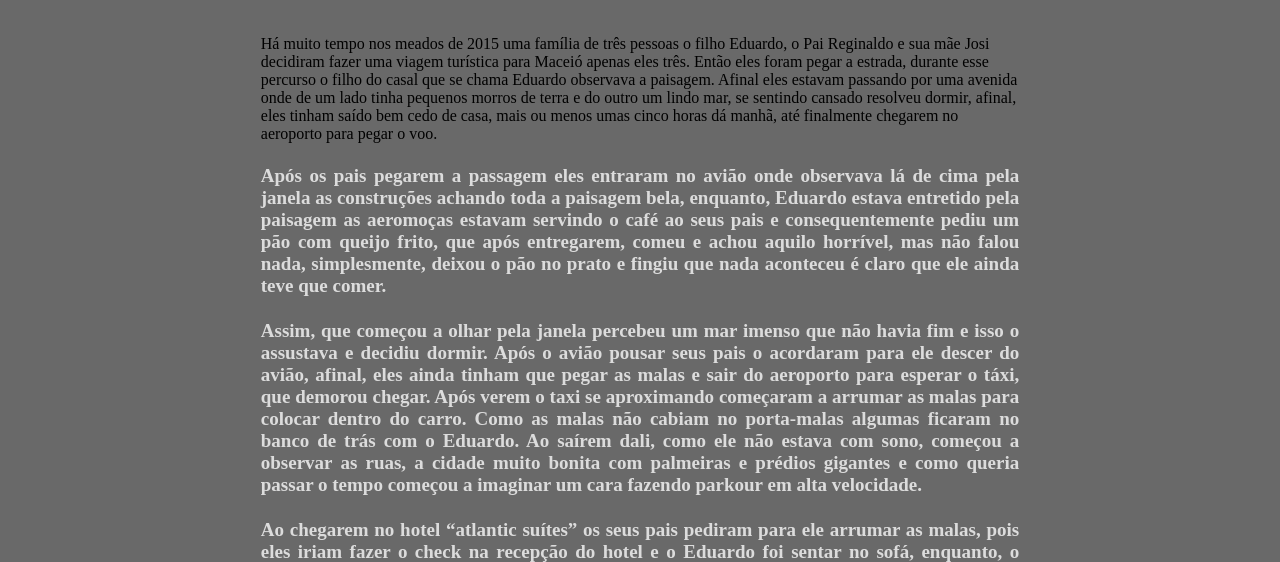
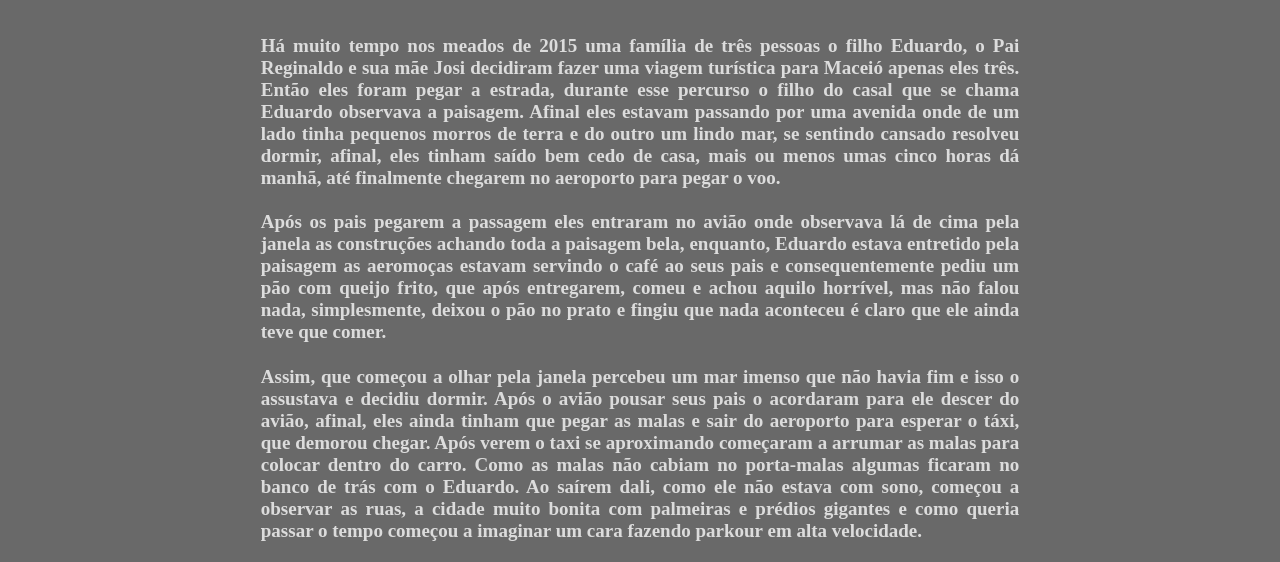
Before and after one commit to EDUARDO-ETEC/LIVRO-DIGITAL, a plain HTML site: page index.html in a window 1280 px wide. Shown: the part 242-804 px from the top of the page. Drawn offline with Linux system fonts and the light colour scheme.

Commit message:
Add files via upload

```diff
--- a/index.html
+++ b/index.html
@@ -21,7 +21,7 @@
 
 <div class="container">
 <h2>Maceió</h2>
-Há muito tempo nos meados de 2015 uma família de três pessoas o filho Eduardo, o Pai Reginaldo e sua mãe Josi  decidiram fazer uma viagem turística para Maceió apenas eles três.
+<p>Há muito tempo nos meados de 2015 uma família de três pessoas o filho Eduardo, o Pai Reginaldo e sua mãe Josi  decidiram fazer uma viagem turística para Maceió apenas eles três.
 Então eles foram pegar a estrada, durante esse percurso o filho do casal que se chama Eduardo observava a paisagem. Afinal eles estavam passando por uma avenida onde de um lado tinha pequenos morros de terra e do outro um lindo mar,  se sentindo cansado resolveu dormir, afinal, eles tinham saído bem cedo de casa, mais ou menos umas cinco horas dá manhã, até finalmente chegarem no aeroporto para pegar o voo.</p>
 <p>
 Após os pais pegarem a passagem eles entraram no avião onde observava lá de cima pela janela as construções achando toda a paisagem bela, enquanto, Eduardo estava entretido pela paisagem as aeromoças estavam servindo o café ao seus pais e consequentemente pediu um pão com queijo frito, que após entregarem, comeu e achou aquilo horrível, mas não falou nada, simplesmente, deixou o pão no prato e fingiu que nada aconteceu é claro que ele ainda teve que comer.</p>
```
